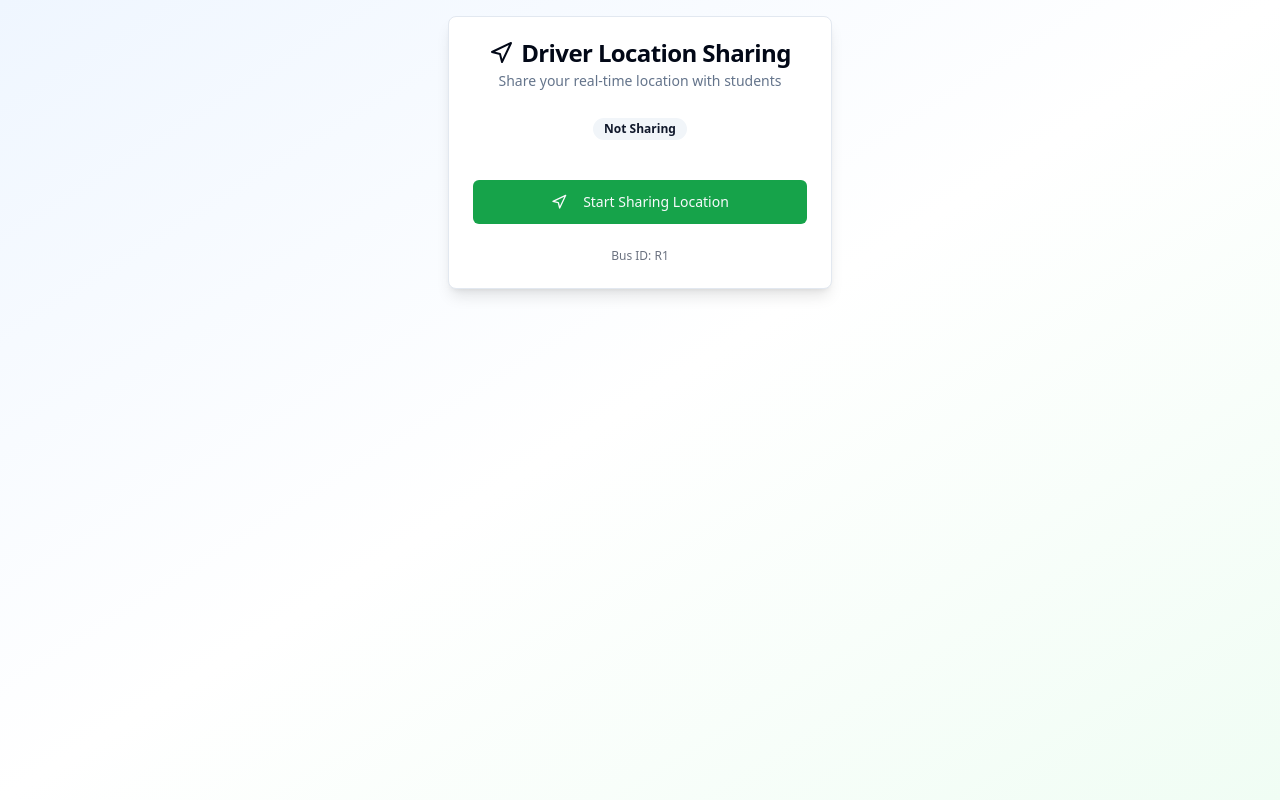
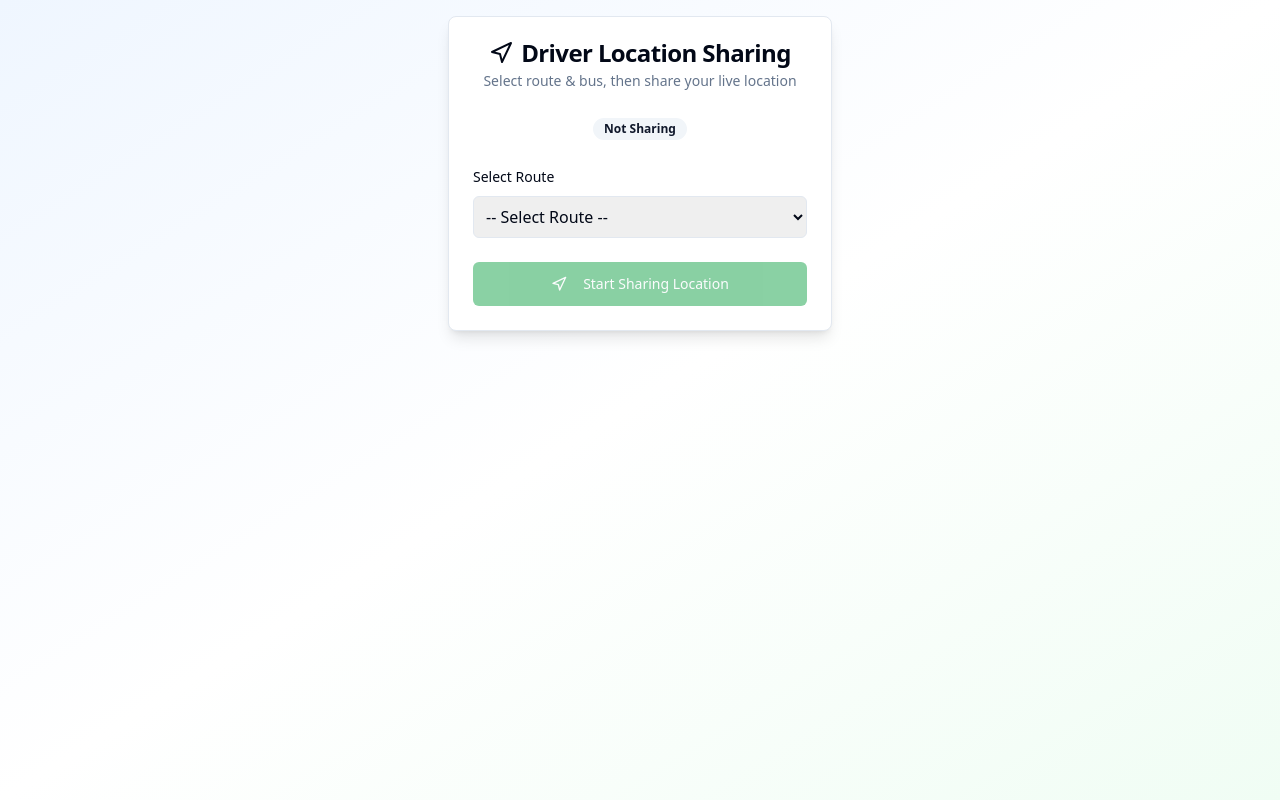
Before and after one commit to jaiii2909/student-bus-sense, a React (Vite) app: page /driver in a window 1280 px wide. Built offline with nearby package versions, Linux system fonts and the light colour scheme.

Commit message:
Updated Driver.tsx

```diff
--- a/src/components/Dashboard.tsx
+++ b/src/components/Dashboard.tsx
@@ -170,13 +170,7 @@ const [selectedRoute, setSelectedRoute] = useState<string | null>(
                         </p>
                      </div>
 
-                    <div>
-                      {bus.sharing === false ? (
-                      <span className="text-red-600 font-semibold">Location Sharing Stopped</span>
-                      ) : (
-                      <span className="text-green-600 font-semibold">Active</span>
-                      )}
-                      </div>
+
                     </div>
                   </CardContent>
 
--- a/src/pages/Driver.tsx
+++ b/src/pages/Driver.tsx
@@ -1,16 +1,54 @@
 import { useState } from "react";
 import { Button } from "@/components/ui/button";
-import { Card, CardContent, CardDescription, CardHeader, CardTitle } from "@/components/ui/card";
+import {
+  Card,
+  CardContent,
+  CardDescription,
+  CardHeader,
+  CardTitle
+} from "@/components/ui/card";
 import { Badge } from "@/components/ui/badge";
 import { MapPin, Navigation, StopCircle } from "lucide-react";
 import axios from "axios";
 
+/* ---------------- ROUTE → BUS CONFIG ---------------- */
+const ROUTES = [
+  {
+    name: "Rajroohpur",
+    buses: ["R1"]
+  },
+  {
+    name: "City Center",
+    buses: ["C1", "C2"]
+  }
+];
+
 const Driver = () => {
+  /* ---------------- EXISTING STATES ---------------- */
   const [isSharing, setIsSharing] = useState(false);
-  const [currentLocation, setCurrentLocation] = useState<{ lat: number; lng: number } | null>(null);
-  const [busId, setBusId] = useState("R1"); // For demo, in real app this would be selected or from login
+  const [currentLocation, setCurrentLocation] = useState<{
+    lat: number;
+    lng: number;
+  } | null>(null);
+  const [busId, setBusId] = useState<string>("");
   const [watchId, setWatchId] = useState<number | null>(null);
 
+  /* ---------------- NEW STATES ---------------- */
+  const [selectedRoute, setSelectedRoute] = useState<string>("");
+  const [availableBuses, setAvailableBuses] = useState<string[]>([]);
+
+  /* ---------------- ROUTE HANDLER ---------------- */
+  const handleRouteChange = (routeName: string) => {
+    setSelectedRoute(routeName);
+
+    const route = ROUTES.find(r => r.name === routeName);
+    setAvailableBuses(route ? route.buses : []);
+
+    // Reset bus when route changes
+    setBusId("");
+  };
+
+  /* ---------------- START SHARING (UNCHANGED LOGIC) ---------------- */
   const startSharingLocation = () => {
     if (!navigator.geolocation) {
       alert("Geolocation is not supported by this browser.");
@@ -24,7 +62,6 @@ const Driver = () => {
         const { latitude, longitude } = position.coords;
         setCurrentLocation({ lat: latitude, lng: longitude });
 
-        // Send location to backend
         try {
           await axios.post(`/api/buses/${busId}/location`, {
             lat: latitude,
@@ -41,7 +78,7 @@ const Driver = () => {
       },
       {
         enableHighAccuracy: true,
-        timeout: 5000,
+        timeout: 10000,
         maximumAge: 0
       }
     );
@@ -49,6 +86,7 @@ const Driver = () => {
     setWatchId(id);
   };
 
+  /* ---------------- STOP SHARING (UNCHANGED) ---------------- */
   const stopSharingLocation = () => {
     if (watchId !== null) {
       navigator.geolocation.clearWatch(watchId);
@@ -58,6 +96,7 @@ const Driver = () => {
     setCurrentLocation(null);
   };
 
+  /* ---------------- UI ---------------- */
   return (
     <div className="min-h-screen bg-gradient-to-br from-blue-50 via-white to-green-50 p-4">
       <div className="container mx-auto max-w-md">
@@ -68,32 +107,76 @@ const Driver = () => {
               Driver Location Sharing
             </CardTitle>
             <CardDescription>
-              Share your real-time location with students
+              Select route & bus, then share your live location
             </CardDescription>
           </CardHeader>
+
           <CardContent className="space-y-6">
+            {/* STATUS */}
             <div className="text-center">
-              <Badge variant={isSharing ? "default" : "secondary"} className="mb-4">
+              <Badge variant={isSharing ? "default" : "secondary"}>
                 {isSharing ? "Sharing Active" : "Not Sharing"}
               </Badge>
             </div>
 
+            {/* ROUTE SELECTION */}
+            <div className="space-y-2">
+              <label className="text-sm font-medium">Select Route</label>
+              <select
+                className="w-full border rounded-md p-2"
+                value={selectedRoute}
+                onChange={(e) => handleRouteChange(e.target.value)}
+                disabled={isSharing}
+              >
+                <option value="">-- Select Route --</option>
+                {ROUTES.map(route => (
+                  <option key={route.name} value={route.name}>
+                    {route.name}
+                  </option>
+                ))}
+              </select>
+            </div>
+
+            {/* BUS SELECTION */}
+            {availableBuses.length > 0 && (
+              <div className="space-y-2">
+                <label className="text-sm font-medium">Select Bus</label>
+                <select
+                  className="w-full border rounded-md p-2"
+                  value={busId}
+                  onChange={(e) => setBusId(e.target.value)}
+                  disabled={isSharing}
+                >
+                  <option value="">-- Select Bus --</option>
+                  {availableBuses.map(bus => (
+                    <option key={bus} value={bus}>
+                      {bus}
+                    </option>
+                  ))}
+                </select>
+              </div>
+            )}
+
+            {/* LOCATION INFO */}
             {currentLocation && (
               <div className="bg-gray-50 p-4 rounded-lg">
                 <div className="flex items-center gap-2 text-sm text-gray-600">
                   <MapPin className="w-4 h-4" />
                   <span>
-                    Lat: {currentLocation.lat.toFixed(6)}, Lng: {currentLocation.lng.toFixed(6)}
+                    Lat: {currentLocation.lat.toFixed(6)}, Lng:{" "}
+                    {currentLocation.lng.toFixed(6)}
                   </span>
                 </div>
               </div>
             )}
 
+            {/* ACTION BUTTON */}
             <div className="space-y-3">
               {!isSharing ? (
                 <Button
                   onClick={startSharingLocation}
-                  className="w-full bg-green-600 hover:bg-green-700"
+                  disabled={!busId}
+                  className="w-full bg-green-600 hover:bg-green-700 disabled:opacity-50"
                   size="lg"
                 >
                   <Navigation className="w-4 h-4 mr-2" />
@@ -112,9 +195,12 @@ const Driver = () => {
               )}
             </div>
 
-            <div className="text-xs text-gray-500 text-center">
-              Bus ID: {busId}
-            </div>
+            {/* FOOTER INFO */}
+            {busId && (
+              <div className="text-xs text-gray-500 text-center">
+                Route: {selectedRoute} | Bus ID: {busId}
+              </div>
+            )}
           </CardContent>
         </Card>
       </div>
```
